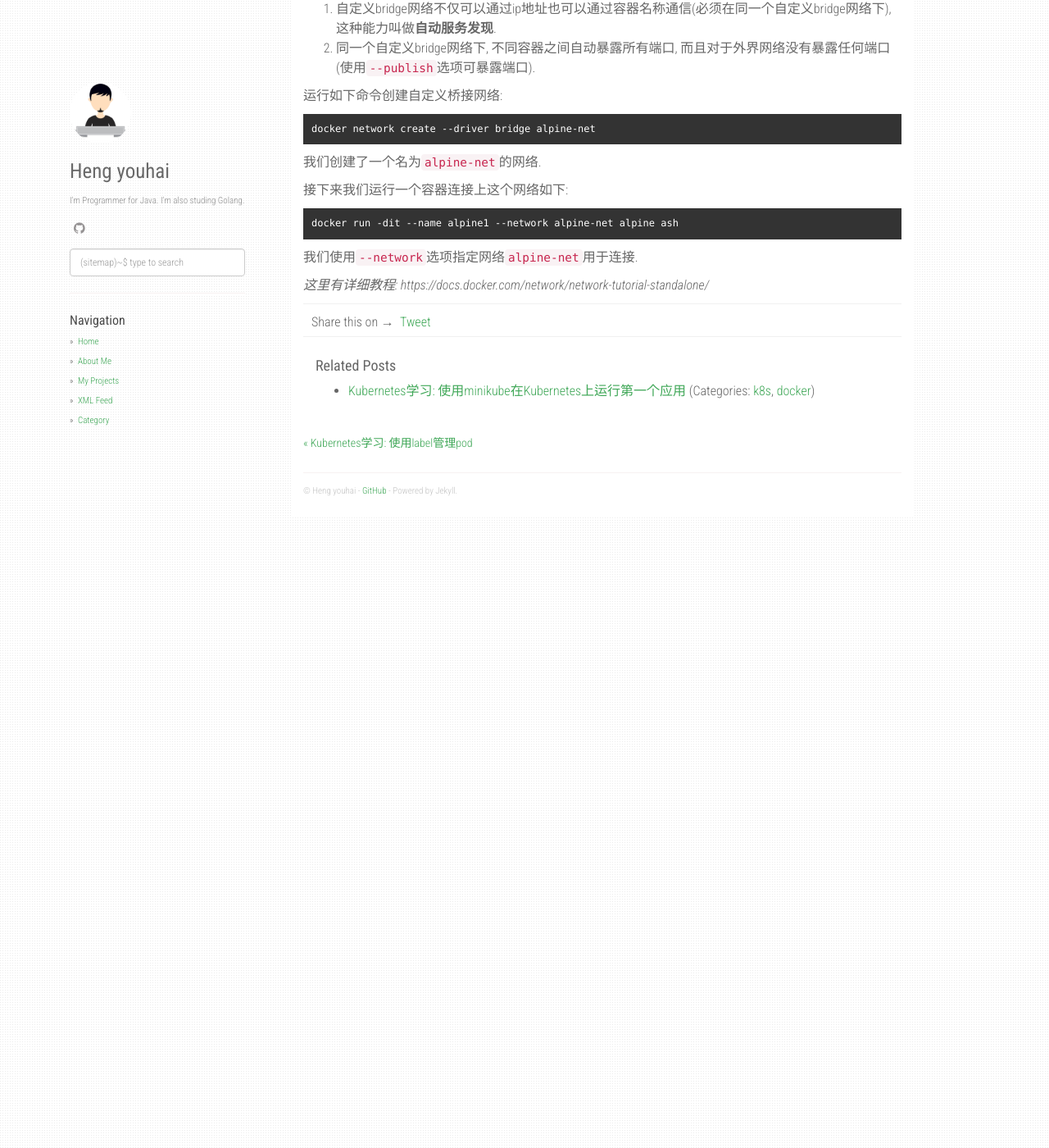
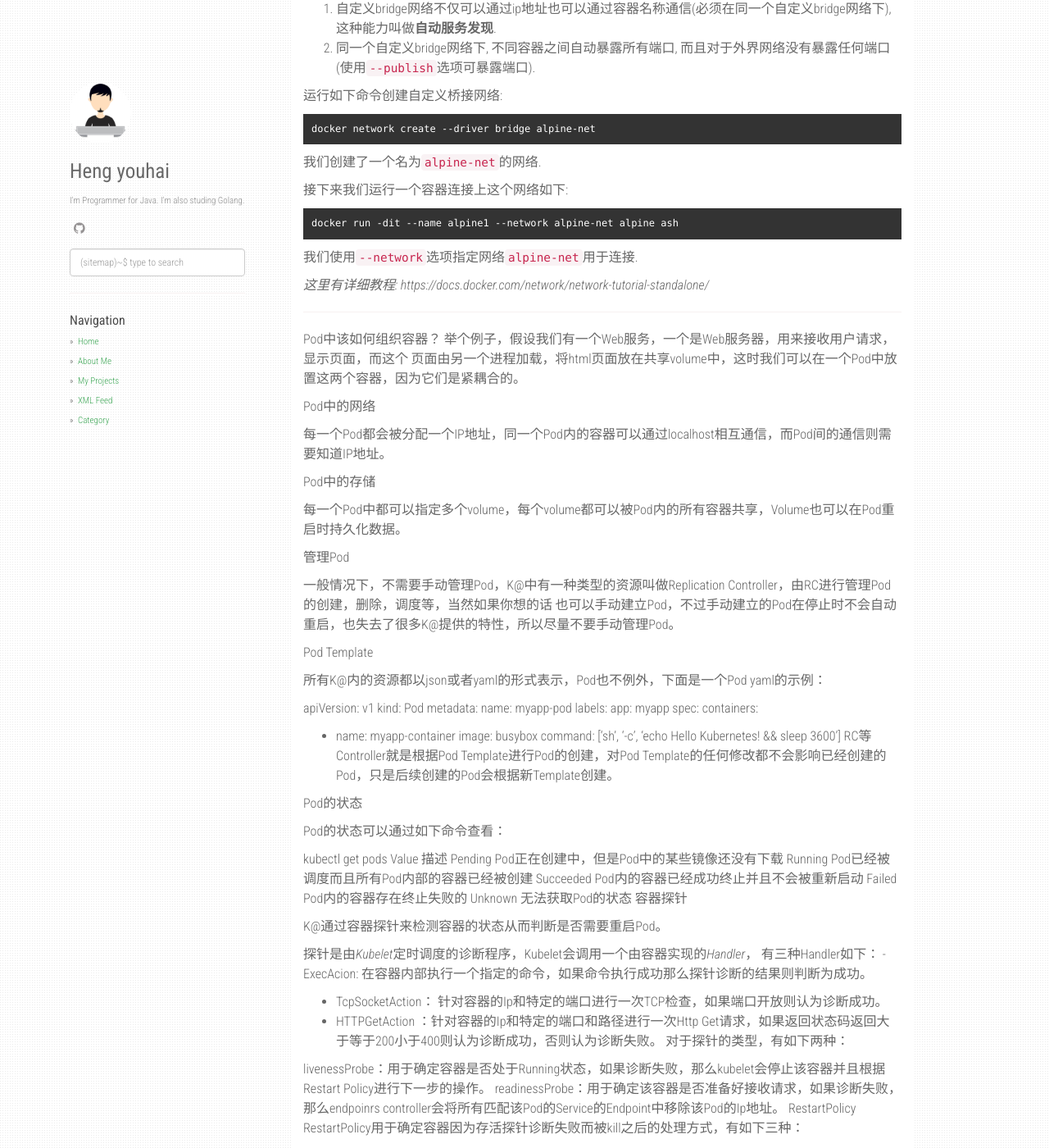
Before and after one commit to hengyoush/hengyoush.github.io, a Jekyll site: the page built from _posts/2019-06-04-docker-concept.md, in a window 1280 px wide and 1400 px high, scrolled down 11906 px. Shown: the whole window at 82% size. Built offline with Jekyll 4.4.1, drawn with Linux system fonts in a browser that asks for light colours; nearby versions of some CDN libraries; comment, search, counter and statistics services are not loaded; some of the changed text lies outside the part shown.

Commit message:
新增K8s相关

```diff
--- a/_posts/2019-06-04-docker-concept.md
+++ b/_posts/2019-06-04-docker-concept.md
@@ -585,3 +585,74 @@ docker run -dit --name alpine1 --network alpine-net alpine ash
 我们使用`--network`选项指定网络`alpine-net`用于连接.
 
 *这里有详细教程: https://docs.docker.com/network/network-tutorial-standalone/*
+
+---
+
+Pod中该如何组织容器？ 举个例子，假设我们有一个Web服务，一个是Web服务器，用来接收用户请求，显示页面，而这个 页面由另一个进程加载，将html页面放在共享volume中，这时我们可以在一个Pod中放置这两个容器，因为它们是紧耦合的。
+
+Pod中的网络
+
+每一个Pod都会被分配一个IP地址，同一个Pod内的容器可以通过localhost相互通信，而Pod间的通信则需要知道IP地址。
+
+Pod中的存储
+
+每一个Pod中都可以指定多个volume，每个volume都可以被Pod内的所有容器共享，Volume也可以在Pod重启时持久化数据。
+
+管理Pod
+
+一般情况下，不需要手动管理Pod，K@中有一种类型的资源叫做Replication Controller，由RC进行管理Pod的创建，删除，调度等，当然如果你想的话 也可以手动建立Pod，不过手动建立的Pod在停止时不会自动重启，也失去了很多K@提供的特性，所以尽量不要手动管理Pod。
+
+Pod Template
+
+所有K@内的资源都以json或者yaml的形式表示，Pod也不例外，下面是一个Pod yaml的示例：
+
+apiVersion: v1
+kind: Pod
+metadata:
+  name: myapp-pod
+  labels:
+    app: myapp
+spec:
+  containers:
+  - name: myapp-container
+    image: busybox
+    command: ['sh', '-c', 'echo Hello Kubernetes! && sleep 3600']
+RC等Controller就是根据Pod Template进行Pod的创建，对Pod Template的任何修改都不会影响已经创建的Pod，只是后续创建的Pod会根据新Template创建。
+
+Pod的状态
+
+Pod的状态可以通过如下命令查看：
+
+kubectl get pods
+Value	描述
+Pending	Pod正在创建中，但是Pod中的某些镜像还没有下载
+Running	Pod已经被调度而且所有Pod内部的容器已经被创建
+Succeeded	Pod内的容器已经成功终止并且不会被重新启动
+Failed	Pod内的容器存在终止失败的
+Unknown	无法获取Pod的状态
+容器探针
+
+K@通过容器探针来检测容器的状态从而判断是否需要重启Pod。
+
+
+探针是由*Kubelet*定时调度的诊断程序，Kubelet会调用一个由容器实现的*Handler*， 有三种Handler如下： - ExecAcion: 在容器内部执行一个指定的命令，如果命令执行成功那么探针诊断的结果则判断为成功。
+- TcpSocketAction： 针对容器的Ip和特定的端口进行一次TCP检查，如果端口开放则认为诊断成功。
+- HTTPGetAction ：针对容器的Ip和特定的端口和路径进行一次Http Get请求，如果返回状态码返回大于等于200小于400则认为诊断成功，否则认为诊断失败。
+对于探针的类型，有如下两种：
+
+livenessProbe：用于确定容器是否处于Running状态，如果诊断失败，那么kubelet会停止该容器并且根据Restart Policy进行下一步的操作。
+readinessProbe：用于确定该容器是否准备好接收请求，如果诊断失败，那么endpoinrs controller会将所有匹配该Pod的Service的Endpoint中移除该Pod的Ip地址。
+RestartPolicy RestartPolicy用于确定容器因为存活探针诊断失败而被kill之后的处理方式，有如下三种：
+
+Always 默认选项，适用于ReplicationController, ReplicaSet, 或者 Deployment这种会自动创建Pod的。
+Never
+OnFailure
+Controller
+
+上面说了， 我们一般不会直接管理Pod， 而是通过Controller这种资源进行管理， Controller主要有三种：ReplicaSet，Replication Controller，Deployment
+
+ReplicaSet
+
+Replication Controller
+
+Deployment
```
